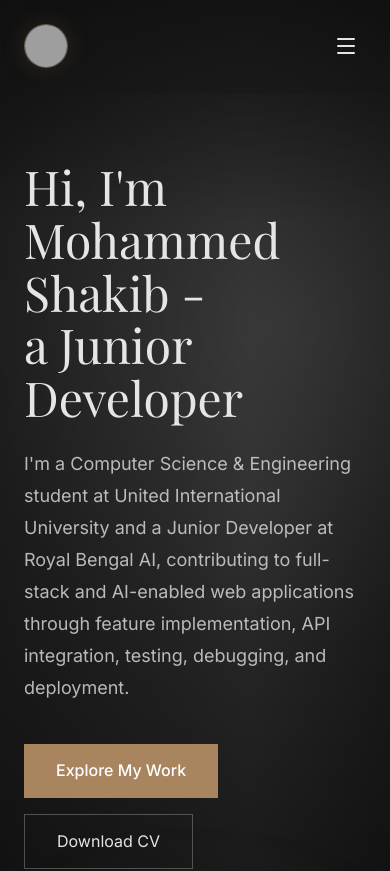
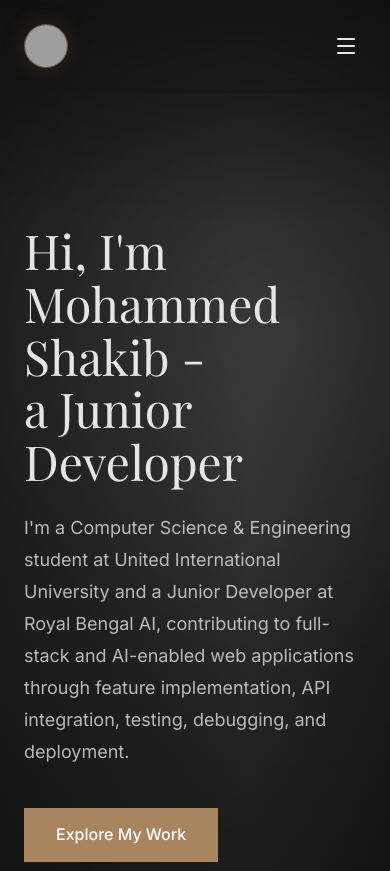
Before and after one commit to MohammedShakib/my-portfolio-website, a Next.js app: page / in a window 390 px wide. Shown: the top 871 px of the page. Built offline with nearby package versions, Linux system fonts and the light colour scheme; grey boxes are pictures that could not be loaded.

Commit message:
Lower mobile hero heading

```diff
--- a/src/components/sections/Hero.tsx
+++ b/src/components/sections/Hero.tsx
@@ -7,7 +7,7 @@ import Link from "next/link";
 
 export default function Hero() {
   return (
-    <section id="home" className="relative min-h-screen flex flex-col justify-start lg:justify-center pt-40 sm:pt-36 lg:pt-24 pb-12">
+    <section id="home" className="relative min-h-screen flex flex-col justify-start lg:justify-center pt-52 sm:pt-44 lg:pt-24 pb-12">
       {/* Background matched to the portrait's charcoal studio backdrop */}
       <div className="absolute inset-0 z-0 overflow-hidden bg-[#151515]">
         <div className="absolute inset-0 bg-[radial-gradient(circle_at_72%_28%,rgba(94,94,94,0.44)_0%,rgba(48,48,48,0.38)_25%,rgba(22,22,22,0.92)_55%,rgba(14,14,14,1)_100%)]" />
@@ -25,7 +25,7 @@ export default function Hero() {
             initial={{ opacity: 0, y: 30 }}
             animate={{ opacity: 1, y: 0 }}
             transition={{ duration: 0.8, ease: "easeOut" }}
-            className="max-w-2xl lg:pb-14 xl:pb-20"
+            className="max-w-2xl mt-4 sm:mt-0 lg:pb-14 xl:pb-20"
           >
             <h1 className="text-5xl md:text-6xl lg:text-7xl font-serif text-foreground leading-[1.1] mb-6 text-balance">
               {personalInfo.heroHeading}
```
